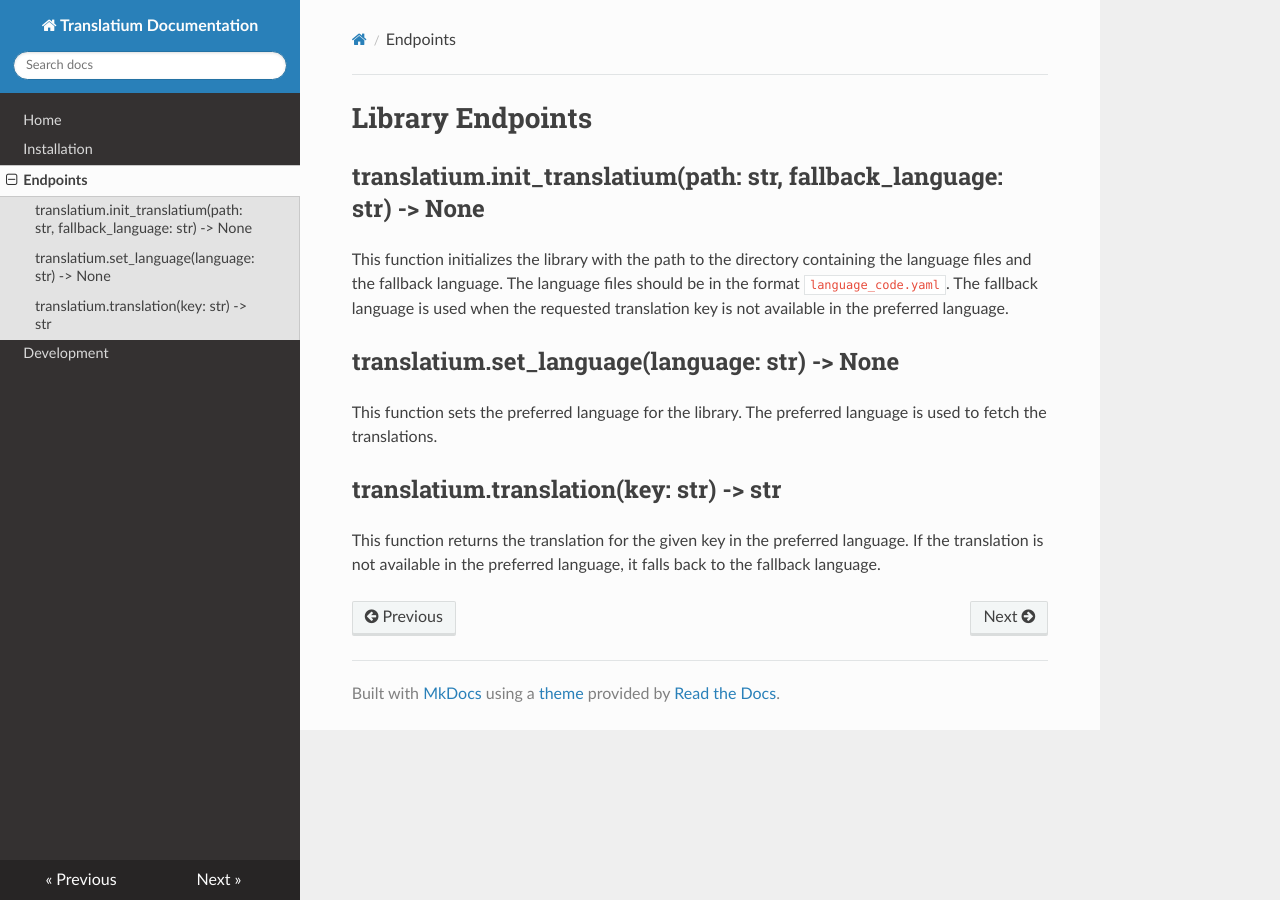
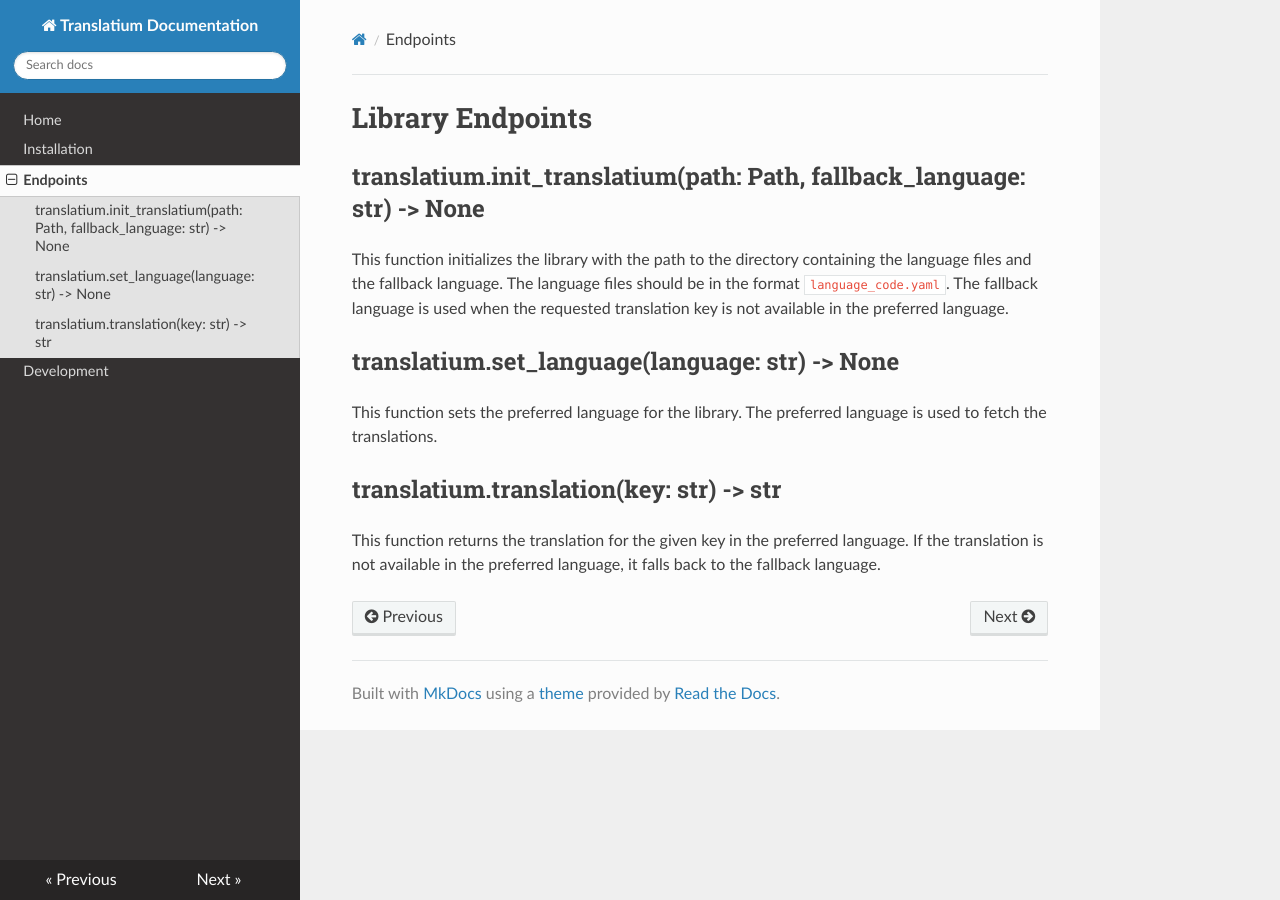
Before and after one commit to CEOXeon/Translatium, an MkDocs documentation site: the page built from docs/endpoints.md, in a window 1280 px wide. Built offline with MkDocs 1.6.1, drawn with Linux system fonts in a browser that asks for light colours; nearby versions of some CDN libraries.

Commit message:
Updated Docs

```diff
--- a/docs/endpoints.md
+++ b/docs/endpoints.md
@@ -1,6 +1,6 @@
 # Library Endpoints
 
-## translatium.init_translatium(path: str, fallback_language: str) -> None
+## translatium.init_translatium(path: Path, fallback_language: str) -> None
 
 This function initializes the library with the path to the directory containing the language files and the fallback language.
 The language files should be in the format `language_code.yaml`. The fallback language is used when the requested translation key is not available in the preferred language.
```
Also changed, not shown: docs/install.md (+1 -1 lines), docs/index.md (line endings or trailing spaces).
